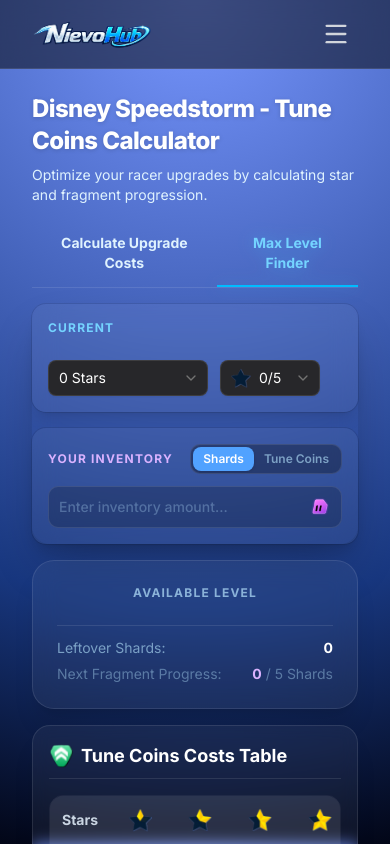
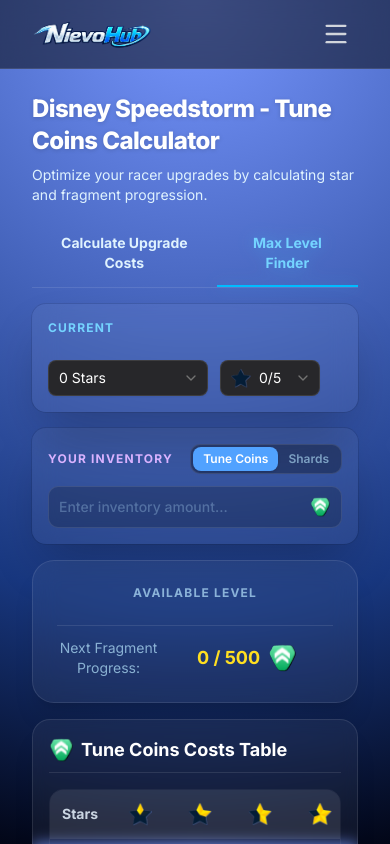
Before and after one commit to nievo496/nievo-hub, a Next.js app: page /tune-coins-calculator in a window 390 px wide. Both pictures are taken after a click on the button "Max Level Finder". Shown: the top 844 px of the page. Built offline with nearby package versions, Linux system fonts and the light colour scheme.

Commit message:
Update page.tsx
default tune coins and design fixes

```diff
--- a/src/app/tune-coins-calculator/page.tsx
+++ b/src/app/tune-coins-calculator/page.tsx
@@ -47,14 +47,14 @@ const SHARD_IMAGES = [
 ];
 
 type CalcMode = 'BY_TARGET' | 'BY_RESOURCES';
-type ResourceType = 'SHARDS' | 'COINS';
+type ResourceType = 'COINS' | 'SHARDS';
 
 const TuneCoinsCalculatorContent = () => {
   const searchParams = useSearchParams();
   const initialTab = searchParams.get('tab') === 'max-level' ? 'BY_RESOURCES' : 'BY_TARGET';
 
   const [calcMode, setCalcMode] = useState<CalcMode>(initialTab);
-  const [resourceType, setResourceType] = useState<ResourceType>('SHARDS');
+  const [resourceType, setResourceType] = useState<ResourceType>('COINS');
   const [resourceAmount, setResourceAmount] = useState<number>(0);
 
   const [fromStar, setFromStar] = useState(0);
@@ -198,9 +198,9 @@ const TuneCoinsCalculatorContent = () => {
       </div>
 
       <div className="flex flex-col gap-4 md:gap-8">
-        <div className="flex flex-col md:flex-row gap-4 md:gap-6 justify-center items-center md:p-10 md:bg-white/[0.03] rounded-2xl md:border border-white/10 w-full max-w-4xl md:min-w-3xl mx-auto shadow-2xl backdrop-blur-md">
+        <div className="flex flex-col md:flex-row gap-4 md:gap-6 justify-center items-center md:p-10 md:bg-white/[0.03] rounded-2xl md:border border-white/10 w-full max-w-4xl md:min-w-3xl mx-auto md:shadow-2xl backdrop-blur-md">
 
-          <Card className="p-4 md:p-6 bg-white/5 border-sky-400/20 backdrop-blur-md w-full max-w-sm md:min-w-xs shadow-lg">
+          <Card className="p-4 md:p-6 bg-white/5 border-sky-400/20 backdrop-blur-md w-full max-w-sm md:min-w-xs shadow-2xl md:shadow-lg">
             <h3 className="text-sky-300 font-bold md:mb-4 text-xs uppercase tracking-widest">Current</h3>
             <div className="flex flex-col xs:flex-row gap-3">
               <StarSelect value={fromStar} onChange={setFromStar} />
@@ -211,7 +211,7 @@ const TuneCoinsCalculatorContent = () => {
           <ArrowRight className="hidden md:block" size={40} />
 
           {calcMode === 'BY_TARGET' ? (
-            <Card className="p-4 md:p-6 bg-white/5 border-emerald-400/20 backdrop-blur-md w-full max-w-sm md:min-w-xs shadow-lg">
+            <Card className="p-4 md:p-6 bg-white/5 border-emerald-400/20 backdrop-blur-md w-full max-w-sm md:min-w-xs shadow-2xl md:shadow-lg">
               <h3 className="text-emerald-300 font-bold md:mb-4 text-xs uppercase tracking-widest">Target</h3>
               <div className="flex flex-col xs:flex-row gap-3">
                 <StarSelect value={toStar} onChange={setToStar} />
@@ -219,21 +219,21 @@ const TuneCoinsCalculatorContent = () => {
               </div>
             </Card>
           ) : (
-            <Card className="p-4 md:p-6 bg-white/5 border-purple-400/20 backdrop-blur-md w-full max-w-sm md:min-w-xs flex flex-col gap-3 shadow-lg">
+            <Card className="p-4 md:p-6 bg-white/5 border-purple-400/20 backdrop-blur-md w-full max-w-sm md:min-w-xs flex flex-col gap-3 shadow-2xl md:shadow-lg">
               <div className="flex justify-between items-center">
                 <h3 className="text-purple-300 font-bold text-xs uppercase tracking-widest">Your Inventory</h3>
                 <div className="flex rounded-lg bg-black/30 p-0.5 border border-white/10 text-xs">
+                  <button
+                    onClick={() => { setResourceType('COINS'); setResourceAmount(0); }}
+                    className={cn("px-2.5 py-1 rounded-md transition-all font-semibold", resourceType === 'COINS' ? "bg-blue-400 text-white shadow" : "text-sky-200/60 hover:text-white")}
+                  >
+                    Tune Coins
+                  </button>
                   <button
                     onClick={() => { setResourceType('SHARDS'); setResourceAmount(0); }}
                     className={cn("px-2.5 py-1 rounded-md transition-all font-semibold", resourceType === 'SHARDS' ? "bg-blue-400 text-white shadow" : "text-sky-200/60 hover:text-white")}
                   >
                     Shards
-                  </button>
-                  <button
-                    onClick={() => { setResourceType('COINS'); setResourceAmount(0); }}
-                    className={cn("px-2.5 py-1 rounded-md transition-all font-semibold", resourceType === 'COINS' ? "bg-blue-400 text-white shadow" : "text-sky-200/60 hover:text-white")}
-                  >
-                    Tune Coins
                   </button>
                 </div>
               </div>
@@ -308,17 +308,24 @@ const TuneCoinsCalculatorContent = () => {
                 </div>
               </div>
 
-              <div className="w-full border-t border-white/10 pt-3 text-sm text-sky-200/60 space-y-1.5">
-                <div className="flex justify-between">
-                  <span>Leftover {resourceType === 'SHARDS' ? 'Shards' : 'Tune Coins'}:</span>
-                  <span className="text-white font-bold">{resourceResults.leftover.toLocaleString()}</span>
-                </div>
-                {resourceResults.hasNextUpgrade && resourceType === 'SHARDS' && (
-                  <div className="flex justify-between text-sky-200/40">
+              <div className="w-full border-t border-white/10 pt-3 text-sm space-y-1.5 text-sky-200/70">
+                {resourceResults.hasNextUpgrade ? (
+                  <div className="flex justify-between items-center">
                     <span>Next Fragment Progress:</span>
-                    <span>
-                      <span className="text-purple-300 font-bold">{resourceResults.leftover}</span> / {resourceResults.nextCost} Shards
-                    </span>
+                    <div className="flex items-center justify-center gap-2 w-full">
+                      <span className="text-yellow-300 font-bold text-lg">{resourceResults.leftover} / {resourceResults.nextCost}</span>
+                      <Image
+                        src={resourceType === 'SHARDS' ? SHARD_IMAGES[shardIndex].src : tuneCoins}
+                        alt="Resource Type"
+                        width={28}
+                        className="h-auto"
+                      />
+                    </div>
+                  </div>
+                ) : (
+                  <div className="flex justify-between">
+                    <span>Leftover {resourceType === 'SHARDS' ? 'Shards' : 'Tune Coins'}:</span>
+                    <span className="text-yellow-300 text-lg font-bold">{resourceResults.leftover.toLocaleString()}</span>
                   </div>
                 )}
               </div>
```
